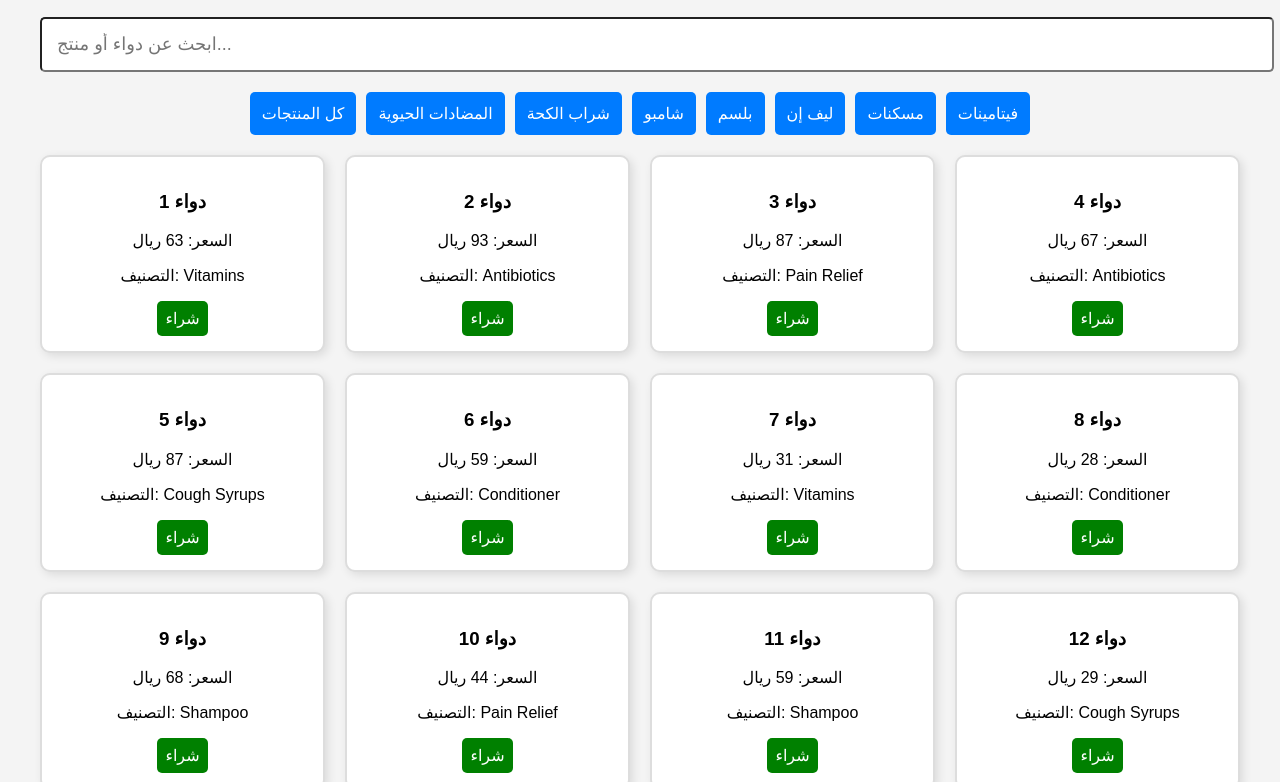
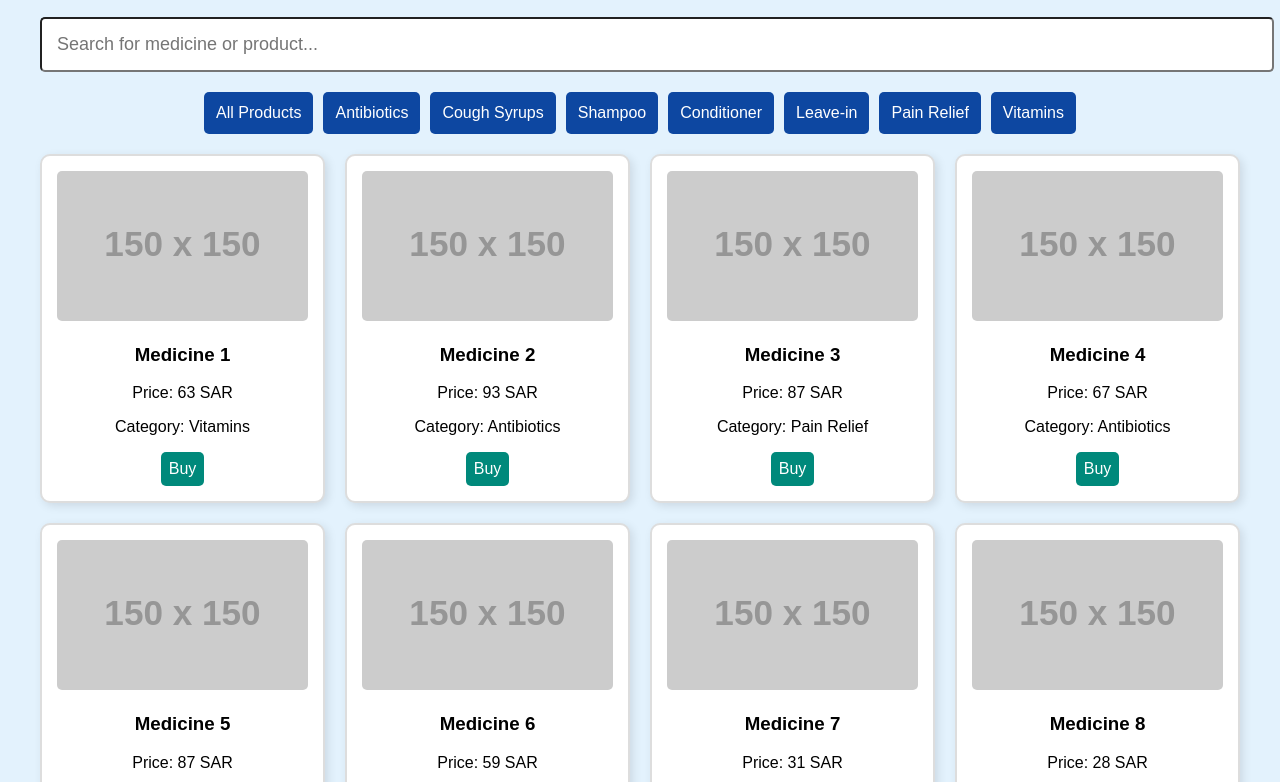
Before and after one commit to Joe2924/pharmacy, a plain HTML site: page index.html in a window 1280 px wide. Shown: the part 85-867 px from the top of the page. Drawn offline with Linux system fonts and the light colour scheme; placeholder pictures from the web are drawn by us.

Commit message:
Update index.html

```diff
--- a/index.html
+++ b/index.html
@@ -8,7 +8,7 @@
         body {
             font-family: Arial, sans-serif;
             text-align: center;
-            background-color: #f4f4f4;
+            background-color: #e3f2fd;
         }
         .container {
             max-width: 1200px;
@@ -16,7 +16,7 @@
             padding: 20px;
         }
         .header {
-            background-color: #28a745;
+            background-color: #1565c0;
             color: white;
             padding: 20px;
             font-size: 30px;
@@ -38,7 +38,7 @@
             margin-bottom: 20px;
         }
         .category-btn {
-            background-color: #007bff;
+            background-color: #0d47a1;
             color: white;
             padding: 12px;
             border: none;
@@ -58,8 +58,14 @@
             background-color: white;
             box-shadow: 3px 3px 10px rgba(0,0,0,0.1);
         }
+        .product img {
+            width: 100%;
+            height: 150px;
+            object-fit: cover;
+            border-radius: 5px;
+        }
         .buy-btn {
-            background-color: green;
+            background-color: #00897b;
             color: white;
             padding: 8px;
             border: none;
@@ -72,16 +78,16 @@
 <body>
     <div class="header">Dorra Al-Tamayoz Pharmacy</div>
     <div class="container">
-        <input type="text" class="search-bar" placeholder="ابحث عن دواء أو منتج..." onkeyup="searchMedicine()">
+        <input type="text" class="search-bar" placeholder="Search for medicine or product..." onkeyup="searchMedicine()">
         <div class="categories">
-            <button class="category-btn" onclick="filterCategory('All')">كل المنتجات</button>
-            <button class="category-btn" onclick="filterCategory('Antibiotics')">المضادات الحيوية</button>
-            <button class="category-btn" onclick="filterCategory('Cough Syrups')">شراب الكحة</button>
-            <button class="category-btn" onclick="filterCategory('Shampoo')">شامبو</button>
-            <button class="category-btn" onclick="filterCategory('Conditioner')">بلسم</button>
-            <button class="category-btn" onclick="filterCategory('Leave-in')">ليف إن</button>
-            <button class="category-btn" onclick="filterCategory('Pain Relief')">مسكنات</button>
-            <button class="category-btn" onclick="filterCategory('Vitamins')">فيتامينات</button>
+            <button class="category-btn" onclick="filterCategory('All')">All Products</button>
+            <button class="category-btn" onclick="filterCategory('Antibiotics')">Antibiotics</button>
+            <button class="category-btn" onclick="filterCategory('Cough Syrups')">Cough Syrups</button>
+            <button class="category-btn" onclick="filterCategory('Shampoo')">Shampoo</button>
+            <button class="category-btn" onclick="filterCategory('Conditioner')">Conditioner</button>
+            <button class="category-btn" onclick="filterCategory('Leave-in')">Leave-in</button>
+            <button class="category-btn" onclick="filterCategory('Pain Relief')">Pain Relief</button>
+            <button class="category-btn" onclick="filterCategory('Vitamins')">Vitamins</button>
         </div>
         <div class="products" id="product-list"></div>
     </div>
@@ -91,7 +97,12 @@
         for (let i = 1; i <= 1000; i++) {
             const categories = ['Antibiotics', 'Cough Syrups', 'Shampoo', 'Conditioner', 'Leave-in', 'Pain Relief', 'Vitamins'];
             const category = categories[Math.floor(Math.random() * categories.length)];
-            medicines.push({ name: `دواء ${i}`, price: `${Math.floor(Math.random() * 100) + 10} ريال`, category: category });
+            medicines.push({
+                name: `Medicine ${i}`,
+                price: `${Math.floor(Math.random() * 100) + 10} SAR`,
+                category: category,
+                image: `https://via.placeholder.com/150?text=Medicine+${i}`
+            });
         }
 
         function displayMedicines(filteredList = medicines.slice(0, 300)) {
@@ -101,10 +112,11 @@
                 const div = document.createElement("div");
                 div.classList.add("product");
                 div.innerHTML = `
+                    <img src="${med.image}" alt="${med.name}">
                     <h3>${med.name}</h3>
-                    <p>السعر: ${med.price}</p>
-                    <p>التصنيف: ${med.category}</p>
-                    <button class="buy-btn">شراء</button>
+                    <p>Price: ${med.price}</p>
+                    <p>Category: ${med.category}</p>
+                    <button class="buy-btn">Buy</button>
                 `;
                 productList.appendChild(div);
             });
```
